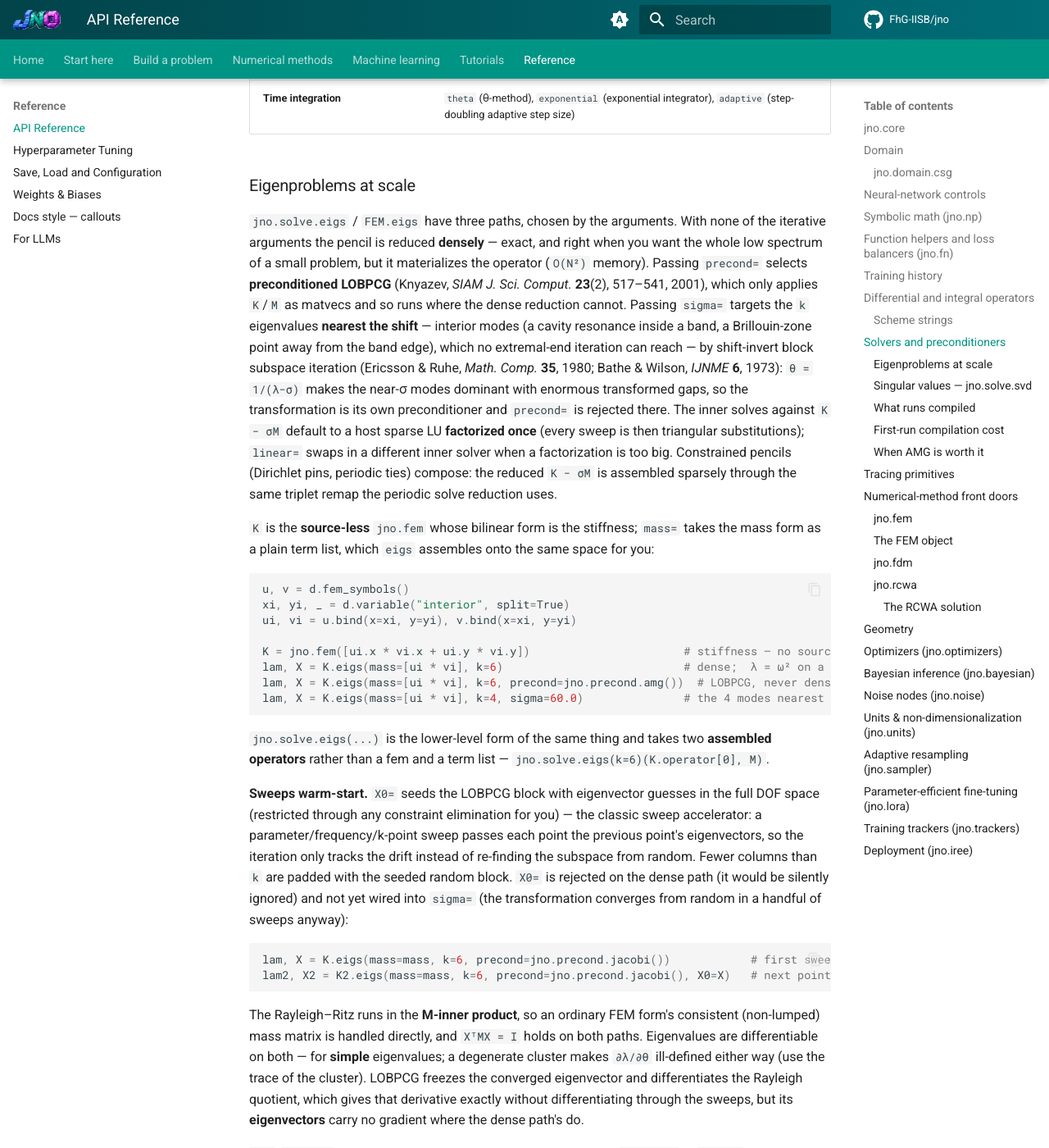
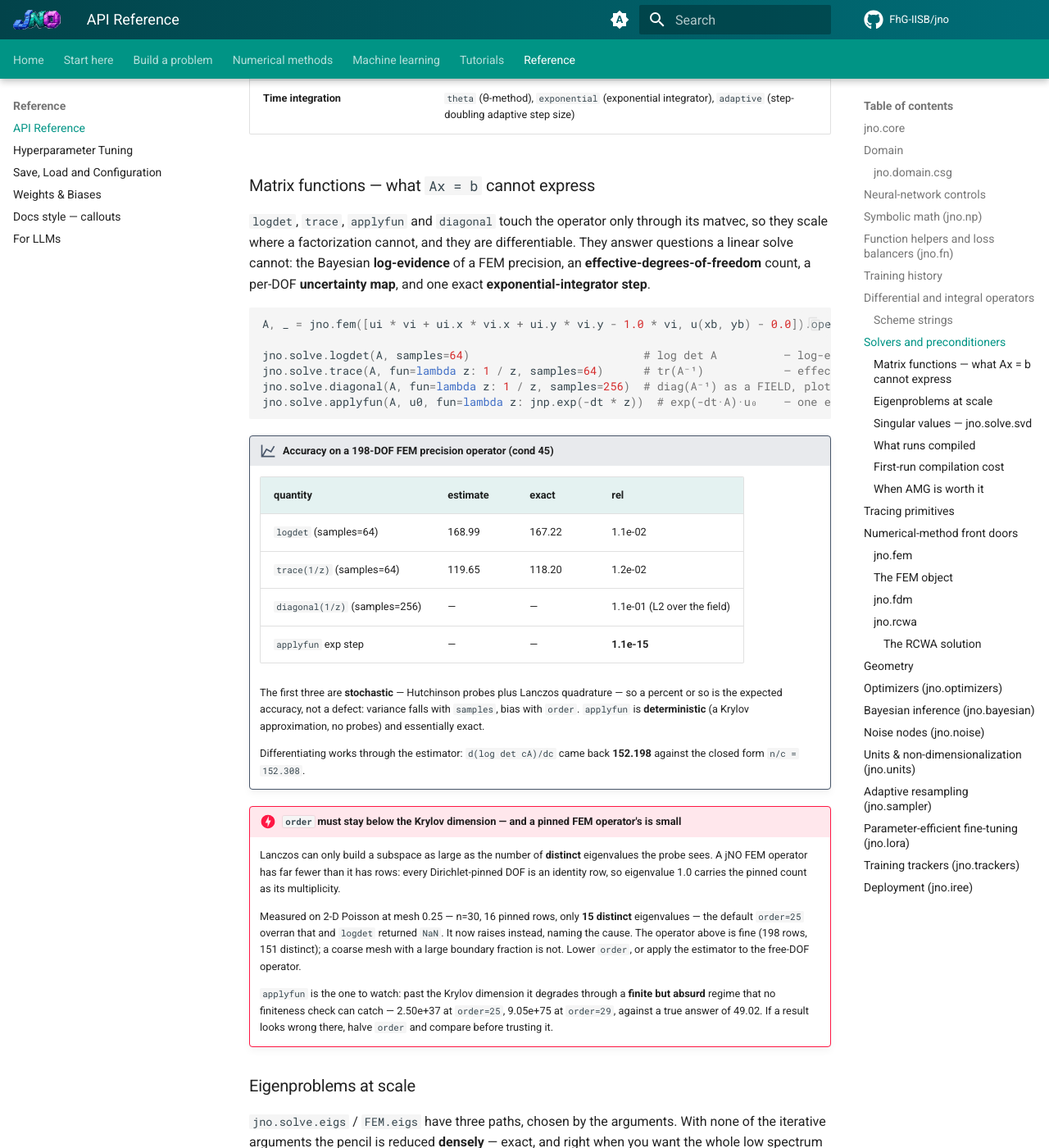
Before and after one commit to FhG-IISB/jNO, an MkDocs documentation site: the page built from docs/API.md, in a window 1280 px wide and 1400 px high, scrolled down 4444 px. Shown: the whole window at 82% size. Built offline with MkDocs 1.6.1 and Material for MkDocs 9.7.7, drawn with Linux system fonts in a browser that asks for light colours; comment, search, counter and statistics services are not loaded.

Commit message:
docs: worked examples for the matrix functions, minres/lstsq, and a trainable coupling
Continues closing the prose-only gap. Prose-only symbols 22 -> 13; demonstrated
96 -> 111. Every number quoted was produced by running the snippet.

Matrix functions had a whole family (logdet / trace / applyfun / diagonal) with no
example anywhere. API.md now shows all four and states what each is FOR — the
Bayesian log-evidence of a FEM precision, an effective-DOF count, a per-DOF
uncertainty map, one exact exponential step — with accuracy against dense oracles on
a 198-DOF operator:

    logdet (samples=64)      168.99   exact 167.22   rel 1.1e-02
    trace(1/z)               119.65   exact 118.20   rel 1.2e-02
    diagonal(1/z)                                    1.1e-01  (L2 over the field)
    applyfun exp step                                1.1e-15  (deterministic)
    d(log det cA)/dc         152.198  exact 152.308  rel 7.2e-04

The percent-level errors are the point, not a defect: three of the four are
stochastic estimators, and showing them beside a deterministic 1.1e-15 is what tells
a reader which is which. The section also carries the Krylov-dimension limit the
previous commit guarded, including the regime the guard cannot catch.

solvers.md gains minres and lstsq — the two entries that are not `Ax = b` on a
square definite operator, and the only way to reach a LinearOperator without a FEM.
Checked against dense oracles: minres 7.3e-13 on a spectrum straddling zero (where
cg has no convergence theory), lstsq 7.5e-13 against numpy, and damp=0.5 matching
the Tikhonov normal equations to 5.1e-12. Also gmg/jaxamg/ams, constructor-checked,
each labelled with what it needs rather than presented as interchangeable.

fem/geometry.md had a jno.Coupling section whose only snippet showed the bare
function. The interesting form is the trainable one — a parameter that lives only
inside the coupling is invisible to the trace walk and must be declared — so that
now appears as code, taken from the test that pins its gradient against finite
differences.

````diff
--- a/docs/API.md
+++ b/docs/API.md
@@ -201,6 +201,52 @@ precond=…, time=…)` composes (see the [FEM guide](fem/index.md)). The famili
 | **Singular values** | `svd` (partial SVD of a **rectangular**, matrix-free operator — POD bases, inverse-problem ill-posedness) |
 | **Matrix functions** (stochastic Lanczos, matrix-free) | `logdet`, `trace`, `applyfun` (`f(A)·v`), `diagonal` |
 | **Time integration** | `theta` (θ-method), `exponential` (exponential integrator), `adaptive` (step-doubling adaptive step size) |
+
+### Matrix functions — what `Ax = b` cannot express
+
+`logdet`, `trace`, `applyfun` and `diagonal` touch the operator only through its matvec, so they scale
+where a factorization cannot, and they are differentiable. They answer questions a linear solve
+cannot: the Bayesian **log-evidence** of a FEM precision, an **effective-degrees-of-freedom** count, a
+per-DOF **uncertainty map**, and one exact **exponential-integrator step**.
+
+```python
+A, _ = jno.fem([ui * vi + ui.x * vi.x + ui.y * vi.y - 1.0 * vi, u(xb, yb) - 0.0]).operator
+
+jno.solve.logdet(A, samples=64)                          # log det A          — log-evidence
+jno.solve.trace(A, fun=lambda z: 1 / z, samples=64)      # tr(A⁻¹)            — effective DOFs
+jno.solve.diagonal(A, fun=lambda z: 1 / z, samples=256)  # diag(A⁻¹) as a FIELD, plottable on the mesh
+jno.solve.applyfun(A, u0, fun=lambda z: jnp.exp(-dt * z))  # exp(-dt·A)·u₀    — one exact step
+```
+
+!!! measured "Accuracy on a 198-DOF FEM precision operator (cond 45)"
+    | quantity | estimate | exact | rel |
+    |---|---|---|---|
+    | `logdet` (samples=64) | 168.99 | 167.22 | 1.1e-02 |
+    | `trace(1/z)` (samples=64) | 119.65 | 118.20 | 1.2e-02 |
+    | `diagonal(1/z)` (samples=256) | — | — | 1.1e-01 (L2 over the field) |
+    | `applyfun` exp step | — | — | **1.1e-15** |
+
+    The first three are **stochastic** — Hutchinson probes plus Lanczos quadrature — so a percent or
+    so is the expected accuracy, not a defect: variance falls with `samples`, bias with `order`.
+    `applyfun` is **deterministic** (a Krylov approximation, no probes) and essentially exact.
+
+    Differentiating works through the estimator: `d(log det cA)/dc` came back **152.198** against the
+    closed form `n/c = 152.308`.
+
+!!! danger "`order` must stay below the Krylov dimension — and a pinned FEM operator's is small"
+    Lanczos can only build a subspace as large as the number of **distinct** eigenvalues the probe
+    sees. A jNO FEM operator has far fewer than it has rows: every Dirichlet-pinned DOF is an identity
+    row, so eigenvalue 1.0 carries the pinned count as its multiplicity.
+
+    Measured on 2-D Poisson at mesh 0.25 — n=30, 16 pinned rows, only **15 distinct** eigenvalues —
+    the default `order=25` overran that and `logdet` returned `NaN`. It now raises instead, naming the
+    cause. The operator above is fine (198 rows, 151 distinct); a coarse mesh with a large boundary
+    fraction is not. Lower `order`, or apply the estimator to the free-DOF operator.
+
+    `applyfun` is the one to watch: past the Krylov dimension it degrades through a **finite but
+    absurd** regime that no finiteness check can catch — 2.50e+37 at `order=25`, 9.05e+75 at
+    `order=29`, against a true answer of 49.02. If a result looks wrong there, halve `order` and
+    compare before trusting it.
 
 ### Eigenproblems at scale
 
````
Also changed, not shown: docs/fem/geometry.md (+19 -3 lines), docs/solvers.md (+24 -0 lines).
